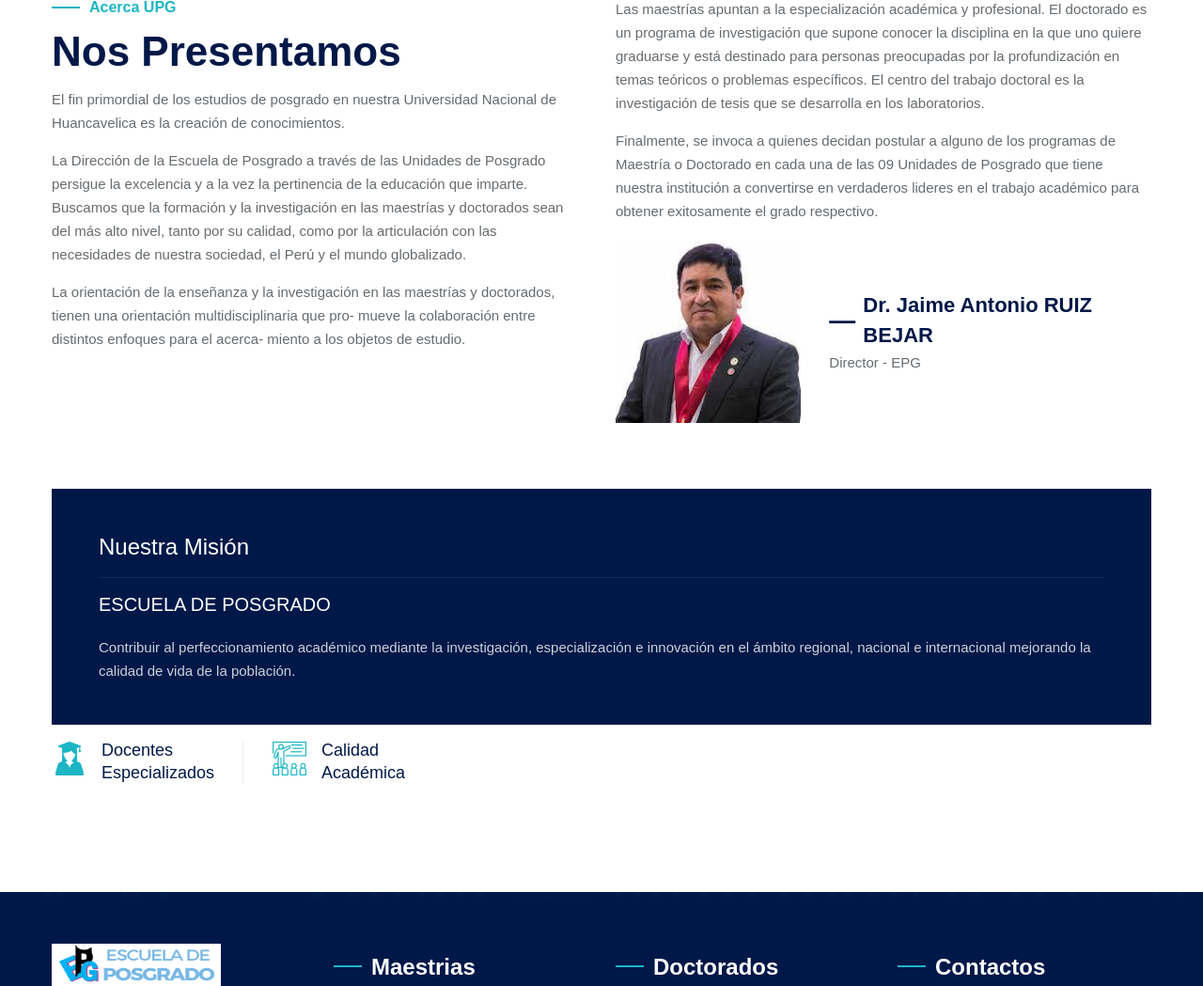
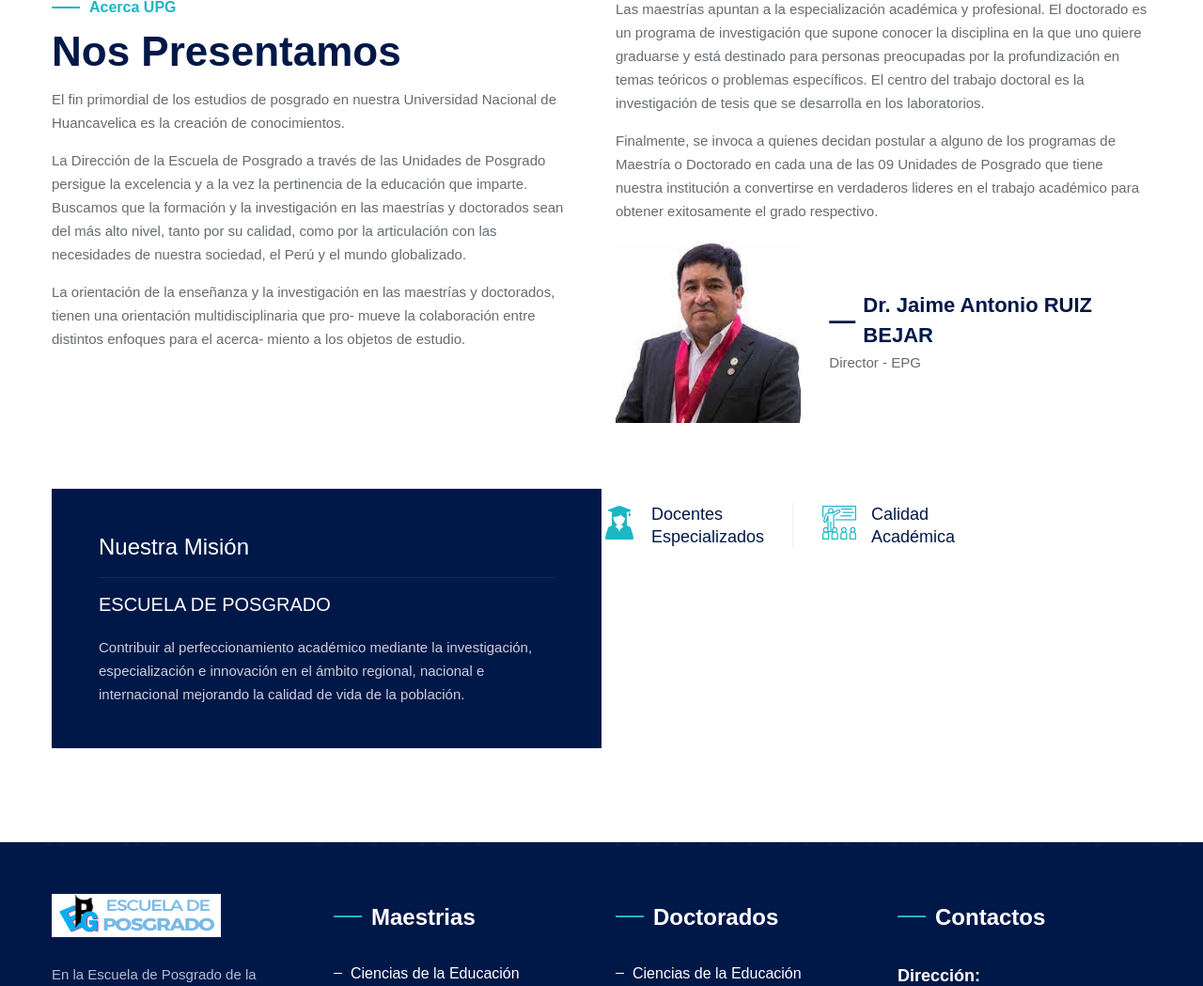
Before and after one commit to logan20andy/posgrado-unh, a PHP site: page /presentacion.php in a window 1280 px wide; the page is wider, and only the part inside the window is pictured. Shown: the part 564-1613 px from the top of that part at 94% size. Run offline with PHP 8.4, Linux system fonts and the light colour scheme; some web fonts are replaced.

Commit message:
cambios depresnetacion al inicio1

```diff
--- a/presentacion.php
+++ b/presentacion.php
@@ -87,7 +87,7 @@ include 'header.php';
                     </div>
                 </div><!-- row end -->
                 <div class="row no-gutters">
-                    <div class="col-lg-12">
+                    <div class="col-lg-6">
                         <div class="ttm-bg ttm-col-bgcolor-yes ttm-bgcolor-darkgrey p-50 pt-45 pb-30 res-991-pl-15 res-991-pr-15">
                             <div class="ttm-col-wrapper-bg-layer ttm-bg-layer"></div>
                             <div class="layer-content">
```
